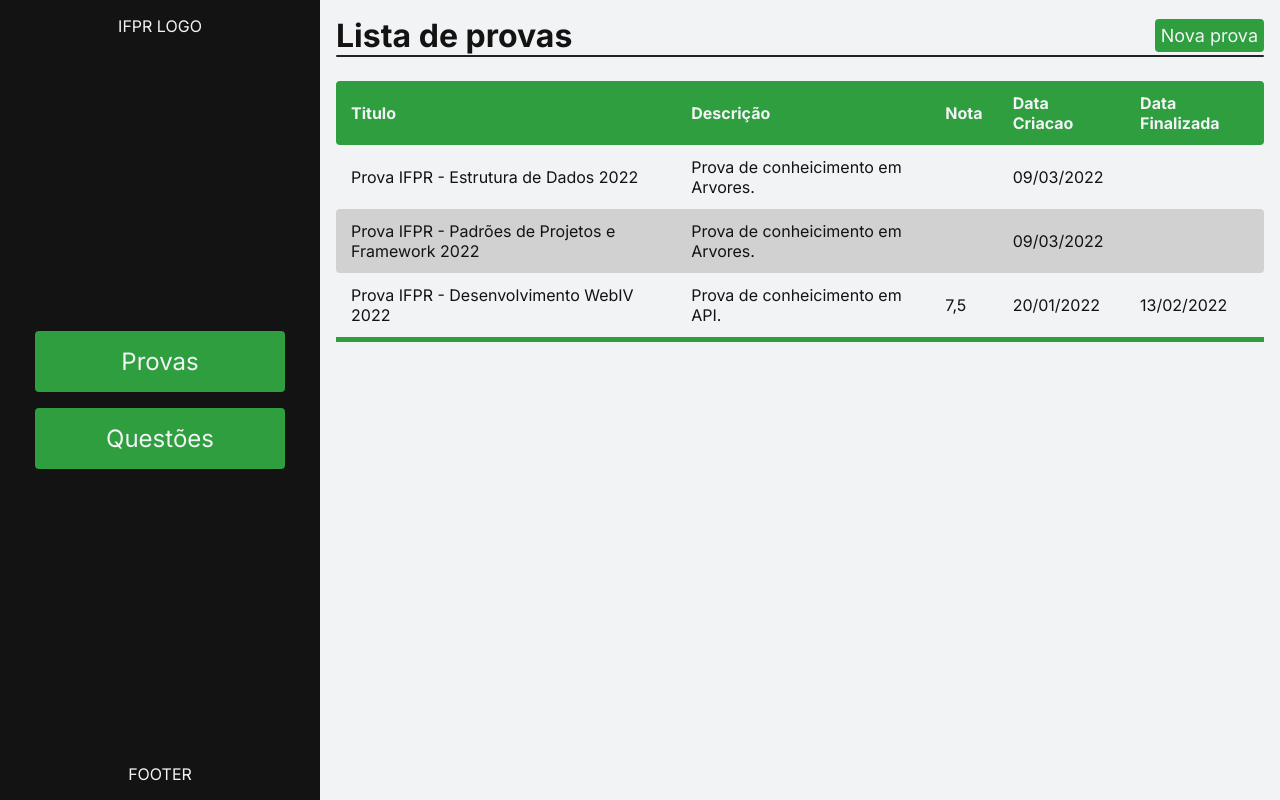
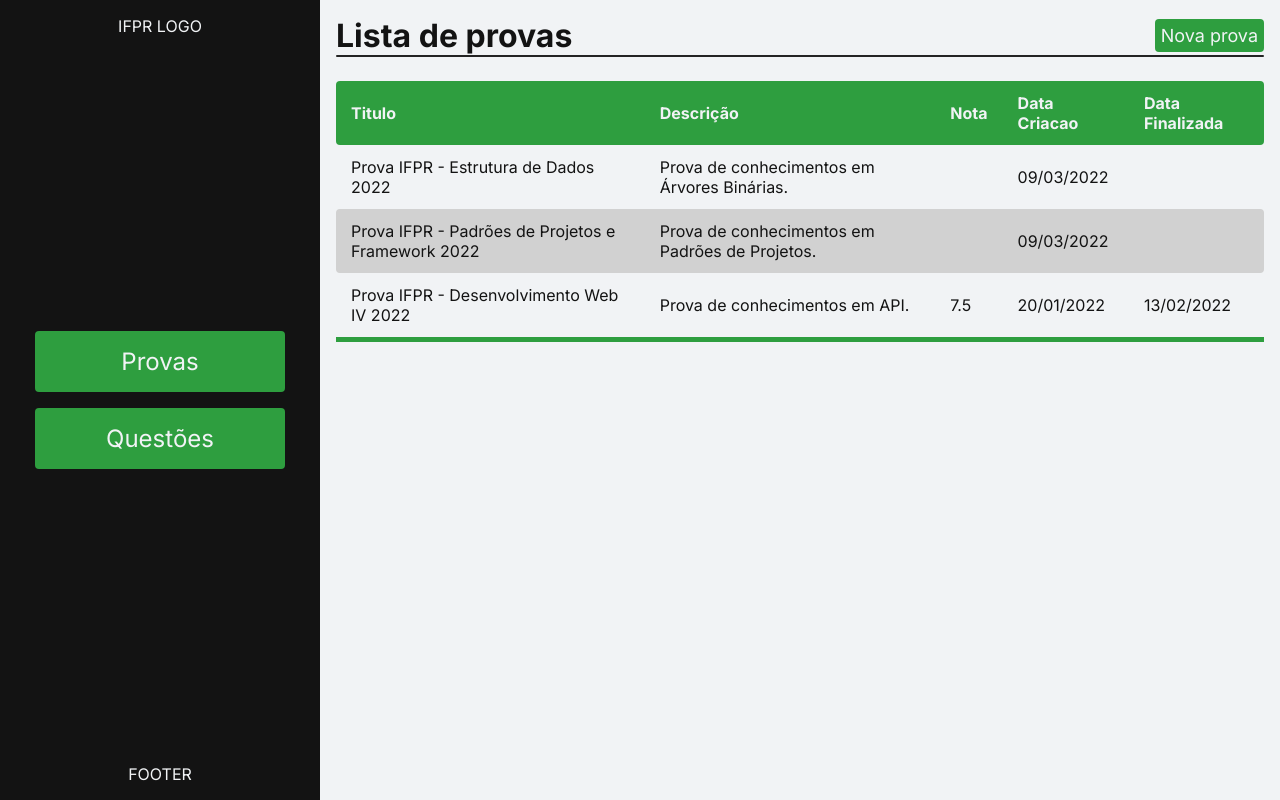
Before and after one commit to brugaspar/IFPR, a React (Vite) app: page / in a window 1280 px wide. Built offline with nearby package versions, Linux system fonts and the light colour scheme.

Commit message:
fix: changed some texts

```diff
--- a/src/pages/Exams/index.tsx
+++ b/src/pages/Exams/index.tsx
@@ -2,44 +2,42 @@ import { Button } from "../../components/Button";
 import { Separator } from "../../components/Separator";
 import { Container } from "./styles";
 
-
 export function Exams() {
-
   const challenges = [
     {
       id: "1",
       status: "Rascunho",
       title: "Prova IFPR - Estrutura de Dados 2022",
-      description: "Prova de conheicimento em Arvores.",
+      description: "Prova de conhecimentos em Árvores Binárias.",
       grade: "",
-      created_at: "09/03/2022",
-      finished_at: "",
+      createdAt: "09/03/2022",
+      finishedAt: "",
     },
     {
       id: "2",
       status: "Criada",
       title: "Prova IFPR - Padrões de Projetos e Framework 2022",
-      description: "Prova de conheicimento em Arvores.",
+      description: "Prova de conhecimentos em Padrões de Projetos.",
       grade: "",
-      created_at: "09/03/2022",
-      finished_at: "",
+      createdAt: "09/03/2022",
+      finishedAt: "",
     },
     {
       id: "3",
       status: "Encerrada",
-      title: "Prova IFPR - Desenvolvimento WebIV 2022",
-      description: "Prova de conheicimento em API.",
-      grade: "7,5",
-      created_at: "20/01/2022",
-      finished_at: "13/02/2022",
-    }
+      title: "Prova IFPR - Desenvolvimento Web IV 2022",
+      description: "Prova de conhecimentos em API.",
+      grade: "7.5",
+      createdAt: "20/01/2022",
+      finishedAt: "13/02/2022",
+    },
   ];
 
   return (
     <Container>
       <div className="flex-div">
         <h1>Lista de provas</h1>
-        <Button >Nova prova</Button>
+        <Button>Nova prova</Button>
       </div>
       <Separator />
       <table>
@@ -58,8 +56,8 @@ export function Exams() {
               <td title={challenge.title}>{challenge.title}</td>
               <td title={challenge.description}>{challenge.description}</td>
               <td title={challenge.grade}>{challenge.grade}</td>
-              <td title={challenge.created_at}>{challenge.created_at}</td>
-              <td title={challenge.finished_at}>{challenge.finished_at}</td>
+              <td title={challenge.createdAt}>{challenge.createdAt}</td>
+              <td title={challenge.finishedAt}>{challenge.finishedAt}</td>
             </tr>
           ))}
         </tbody>
```
